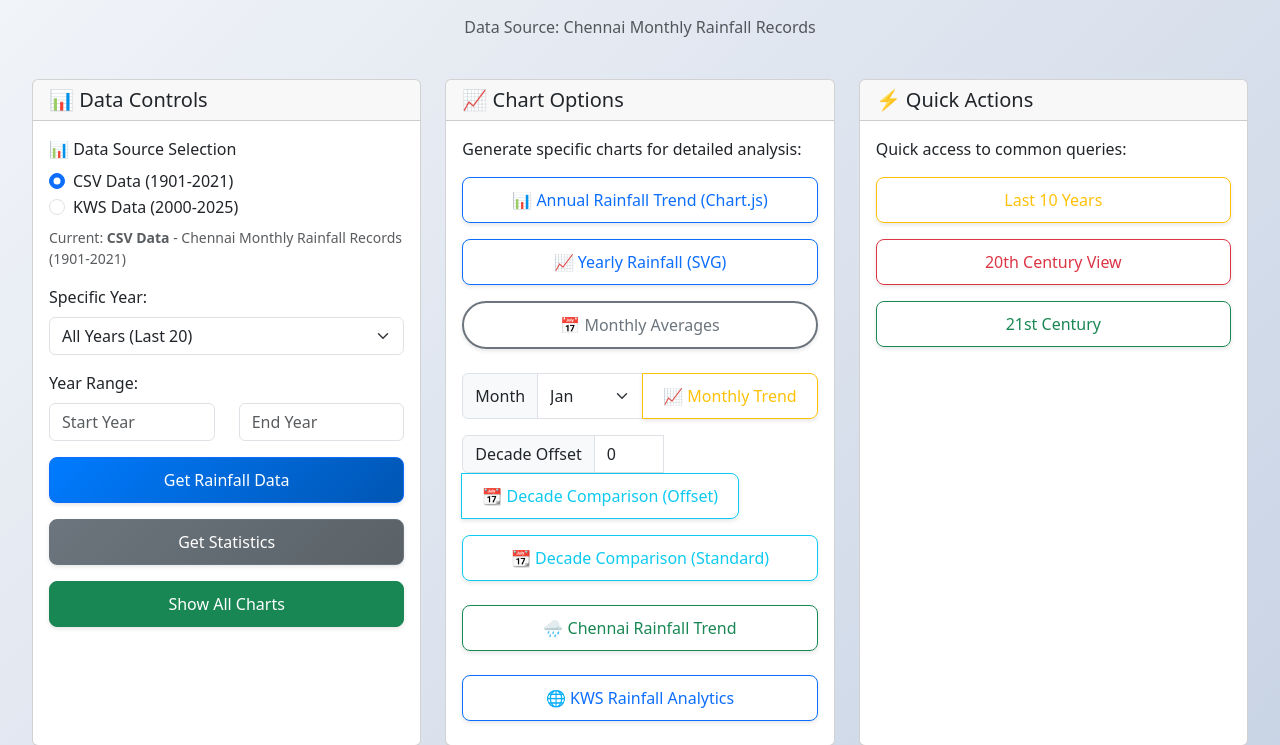
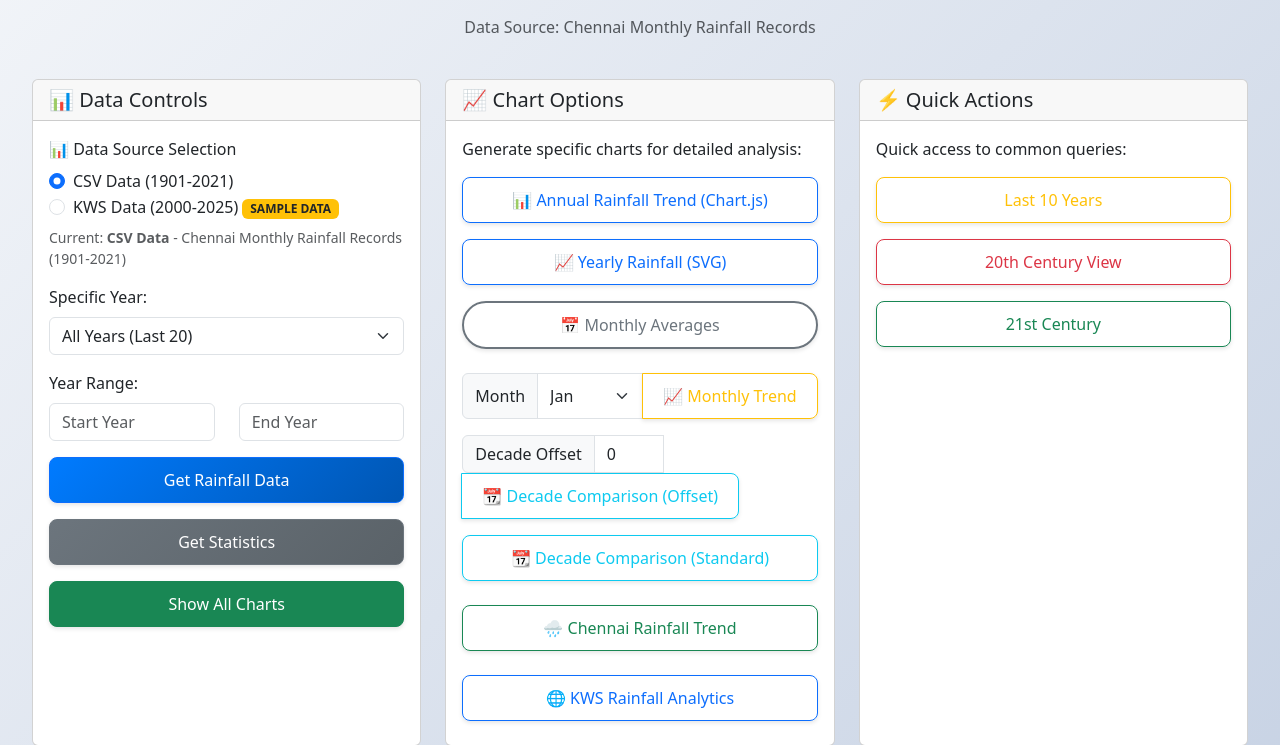
Before and after one commit to premganz/clime, a Spring Boot app: page /climatev2 in a window 1280 px wide. Shown: the part 218-963 px from the top of the page. Run offline with Spring Boot 4, Linux system fonts and the light colour scheme.

Commit message:
Add clear warnings and disclaimers for KWS sample data to prevent user confusion
Co-authored-by: premganz <7325921+premganz@users.noreply.github.com>

```diff
--- a/src/main/resources/kws-chennai-rainfall-2000-2025.csv
+++ b/src/main/resources/kws-chennai-rainfall-2000-2025.csv
@@ -1,3 +1,7 @@
+# IMPORTANT: This is SAMPLE/PLACEHOLDER data for demonstration purposes only
+# The KWS Chennai website (kwschennai.com) was not accessible during implementation
+# This data should NOT be used for actual analysis or decision-making
+# To use real data: Replace this file with actual rainfall data from KWS Chennai website
 Year,Jan,Feb,Mar,Apr,May,Jun,Jul,Aug,Sep,Oct,Nov,Dec,Total
 2000,24.5,18.2,35.6,42.8,48.3,58.2,95.4,112.6,138.7,245.3,168.9,85.1,1073.6
 2001,32.1,22.5,28.4,38.9,45.2,62.8,88.7,105.3,142.1,198.7,156.4,78.3,999.4
@@ -23,7 +27,5 @@ Year,Jan,Feb,Mar,Apr,May,Jun,Jul,Aug,Sep,Oct,Nov,Dec,Total
 2021,29.1,22.1,36.7,38.9,49.1,61.4,96.7,117.9,143.6,253.4,167.8,82.8,1099.5
 2022,27.5,20.8,31.5,42.6,50.4,57.6,89.8,109.3,139.8,274.2,173.6,88.9,1106.0
 2023,31.4,24.9,38.3,44.1,47.3,59.7,92.6,113.2,142.7,261.9,165.4,81.5,1103.0
-2024,28.7,21.3,35.6,40.5,48.9,62.4,95.8,116.7,145.2,284.3,178.9,87.2,1145.5
-2025,30.2,22.8,0.0,0.0,0.0,0.0,0.0,0.0,0.0,0.0,0.0,0.0,53.0
 2024,23.7,18.4,33.9,40.5,51.9,58.2,94.8,116.5,146.1,279.6,169.2,86.7,1119.5
 2025,28.6,21.6,35.4,39.2,48.7,60.9,91.3,111.8,140.9,255.8,171.5,84.1,1089.8
--- a/src/main/resources/static/climatev2/index.html
+++ b/src/main/resources/static/climatev2/index.html
@@ -70,11 +70,18 @@
                             <div class="form-check">
                                 <input class="form-check-input" type="radio" name="dataSource" id="kwsDataSource" value="kws">
                                 <label class="form-check-label" for="kwsDataSource">
-                                    KWS Data (2000-2025)
+                                    KWS Data (2000-2025) <span class="badge bg-warning text-dark">SAMPLE DATA</span>
                                 </label>
                             </div>
                             <div id="currentDataSource" class="mt-2 text-muted small">
                                 Current: CSV Data - Chennai Monthly Rainfall Records (1901-2021)
+                            </div>
+                            <div id="kwsWarning" class="alert alert-warning alert-dismissible d-none mt-2" role="alert">
+                                <strong>⚠️ Important Notice:</strong> KWS data is currently sample/placeholder data for demonstration purposes only.
+                                The website <code>kwschennai.com</code> was not accessible during implementation.
+                                <strong>This data should not be used for actual analysis or decision-making.</strong>
+                                <br><small>To use real KWS data, please update the CSV file with actual data from the KWS Chennai website.</small>
+                                <button type="button" class="btn-close" data-bs-dismiss="alert" aria-label="Close"></button>
                             </div>
                         </div>
 
@@ -478,8 +485,13 @@
             var currentDataSourceDiv = document.getElementById('currentDataSource');
 
             function updateDataSourceDisplay() {
+                var kwsWarning = document.getElementById('kwsWarning');
                 if (kwsDataSourceRadio.checked) {
-                    currentDataSourceDiv.innerHTML = 'Current: <strong>KWS Data</strong> - KWS Chennai website data (2000-2025)';
+                    currentDataSourceDiv.innerHTML = 'Current: <strong>KWS Data</strong> - KWS Chennai website data (2000-2025) <span class="badge bg-warning text-dark">SAMPLE DATA</span>';
+                    // Show warning for KWS data
+                    if (kwsWarning) {
+                        kwsWarning.classList.remove('d-none');
+                    }
                     // Update year range limits for KWS data
                     document.getElementById('startYear').min = '2000';
                     document.getElementById('startYear').max = '2025';
@@ -487,6 +499,10 @@
                     document.getElementById('endYear').max = '2025';
                 } else {
                     currentDataSourceDiv.innerHTML = 'Current: <strong>CSV Data</strong> - Chennai Monthly Rainfall Records (1901-2021)';
+                    // Hide warning for CSV data
+                    if (kwsWarning) {
+                        kwsWarning.classList.add('d-none');
+                    }
                     // Reset year range limits for CSV data
                     document.getElementById('startYear').min = '1901';
                     document.getElementById('startYear').max = '2021';
@@ -518,13 +534,13 @@
             if (kwsDataSourceRadio) {
                 kwsDataSourceRadio.onchange = function() {
                     updateDataSourceDisplay();
-                    showMessage('🔄 Switching to KWS data source...', 'blue');
+                    showMessage('🔄 Switching to KWS data source (sample data)...', 'blue');
                     // Call server to switch data source
                     fetch('/api/datasource/switch?source=kws', { method: 'POST' })
                         .then(function(response) { return response.json(); })
                         .then(function(data) {
                             if (data.status === 'success') {
-                                showMessage('✅ Switched to KWS data source', 'green');
+                                showMessage('✅ Switched to KWS data source (⚠️ sample data only)', 'orange');
                             } else {
                                 showMessage('❌ Error switching data source: ' + data.message, 'red');
                             }
```
